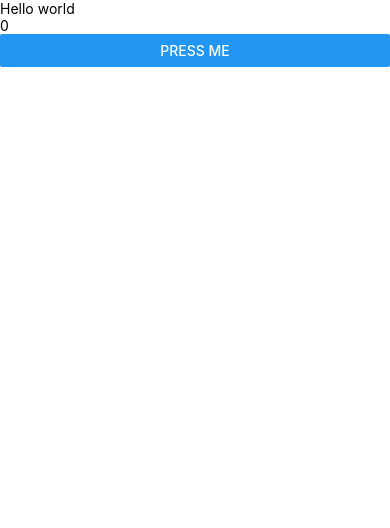
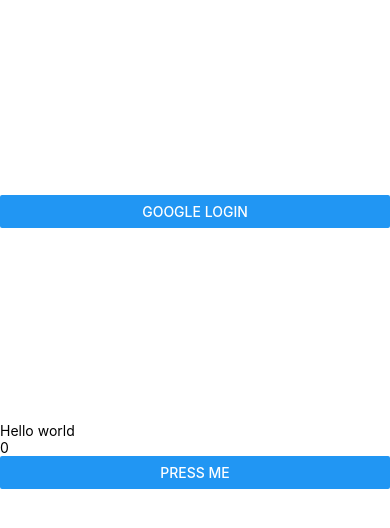
Before and after one commit to ihsan-project/ihsan-react-native, a React Native app: screen / in a window 390 px wide. Shown: the top 528 px of the page. Built offline with nearby package versions, Linux system fonts and the light colour scheme.

Commit message:
Create a login button center of the screen

```diff
--- a/src/App.tsx
+++ b/src/App.tsx
@@ -6,6 +6,7 @@
   Text,
   Button,
   StatusBar,
+  View
 } from 'react-native';
 import { add } from './actions/countActions';
 import { useDispatch, useSelector } from 'react-redux';
@@ -14,11 +15,27 @@
   const dispatch = useDispatch();
   const count = useSelector((state) => (state as any).count.count);
   console.log('count = ', count);
+
+  const loginButtonStyles = {
+    justifyContent: 'center'
+  }
+
   return (
     <>
       <StatusBar barStyle="dark-content" />
-      <SafeAreaView>
-        <ScrollView contentInsetAdjustmentBehavior="automatic">
+      <SafeAreaView style={styles.container}>
+        <View style={styles.authContainer}>
+          <Button
+            title="Google Login"
+            onPress={() => {
+              dispatch(add(1));
+            }}
+          />
+        </View>
+        <ScrollView
+          contentInsetAdjustmentBehavior="automatic"
+          style={styles.booksContainer}
+        >
           <Text>Hello world</Text>
           <Text>{count}</Text>
           <Button
@@ -33,7 +50,18 @@
   );
 };
 
-// eslint-disable-next-line @typescript-eslint/no-unused-vars
-const styles = StyleSheet.create({});
+const styles = StyleSheet.create({
+  container: {
+    flex: 1,
+  },
+  authContainer: {
+    flex: 1,
+    flexDirection: 'column',
+    justifyContent: 'center',
+  },
+  booksContainer: {
+    flex: 1,
+  },
+});
 
 export default App;
```
